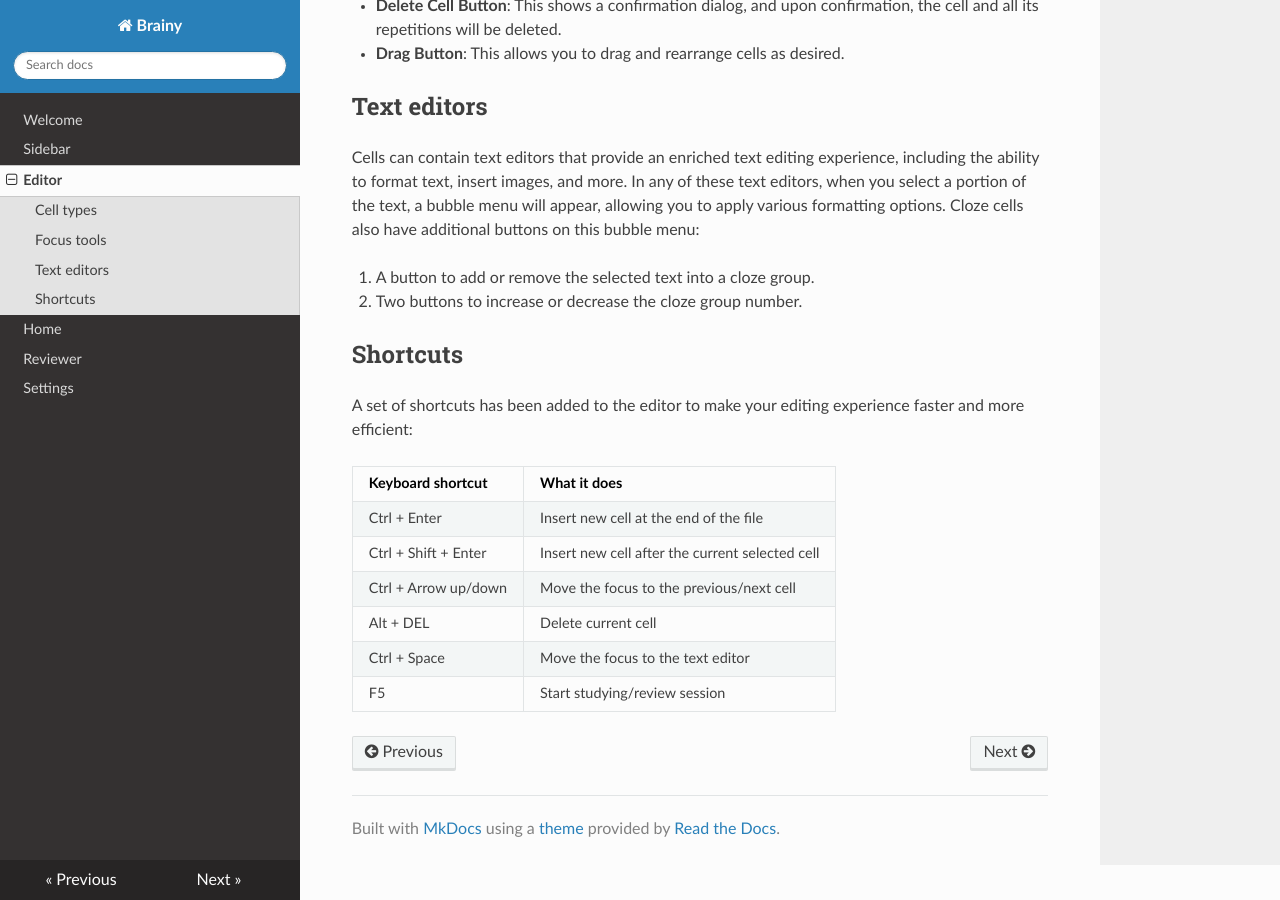
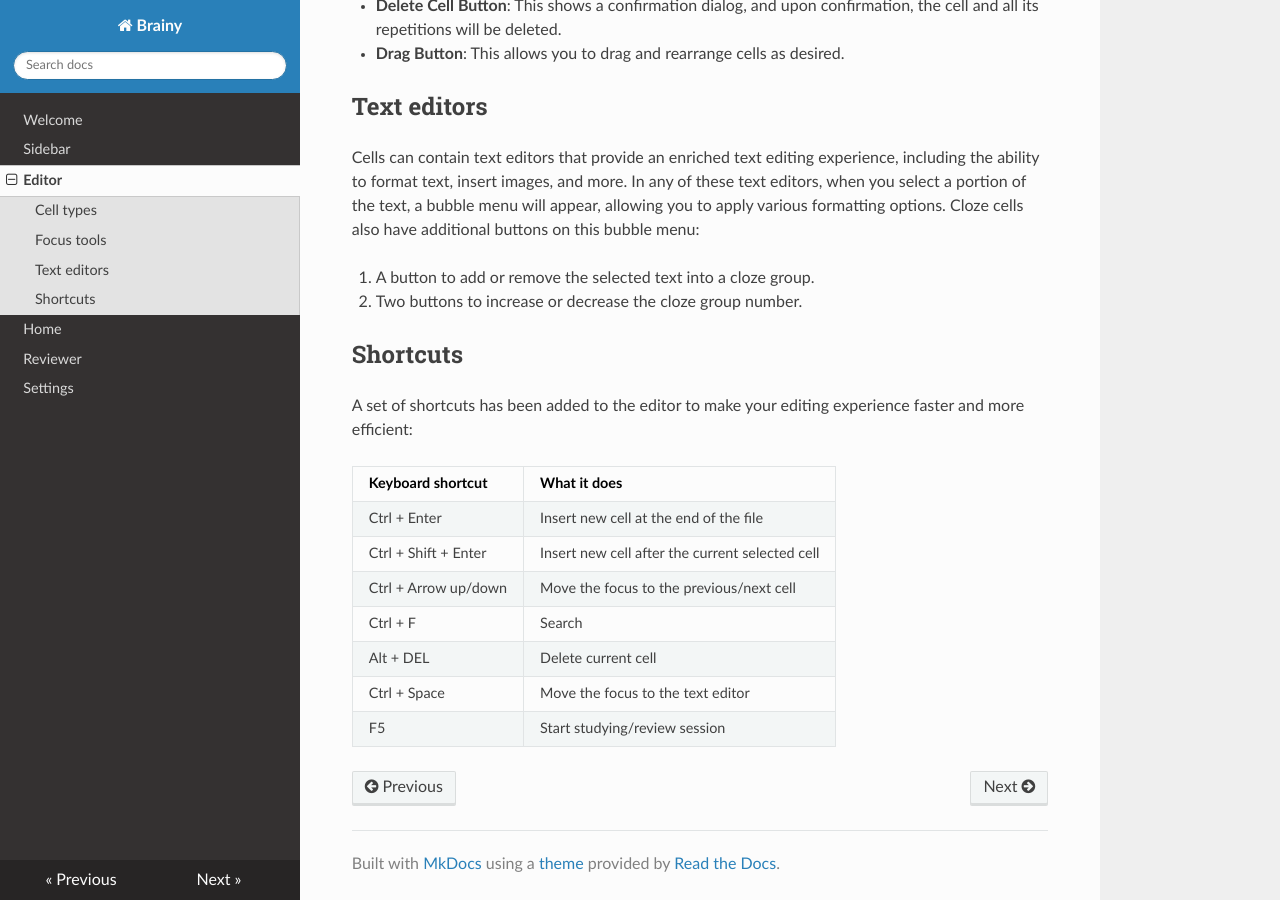
Before and after one commit to ramialkawadri/Brainy-docs, an MkDocs documentation site: the page built from docs/editor.md, in a window 1280 px wide and 900 px high, scrolled down 734 px. Built offline with MkDocs 1.6.1, drawn with Linux system fonts in a browser that asks for light colours; nearby versions of some CDN libraries.

Commit message:
Add search shortcut

```diff
--- a/docs/editor.md
+++ b/docs/editor.md
@@ -54,6 +54,7 @@ faster and more efficient:
 | Ctrl + Enter         | Insert new cell at the end of the file          |
 | Ctrl + Shift + Enter | Insert new cell after the current selected cell |
 | Ctrl + Arrow up/down | Move the focus to the previous/next cell        |
+| Ctrl + F             | Search                                          |
 | Alt + DEL            | Delete current cell                             |
 | Ctrl + Space         | Move the focus to the text editor               |
 | F5                   | Start studying/review session                   |
```
